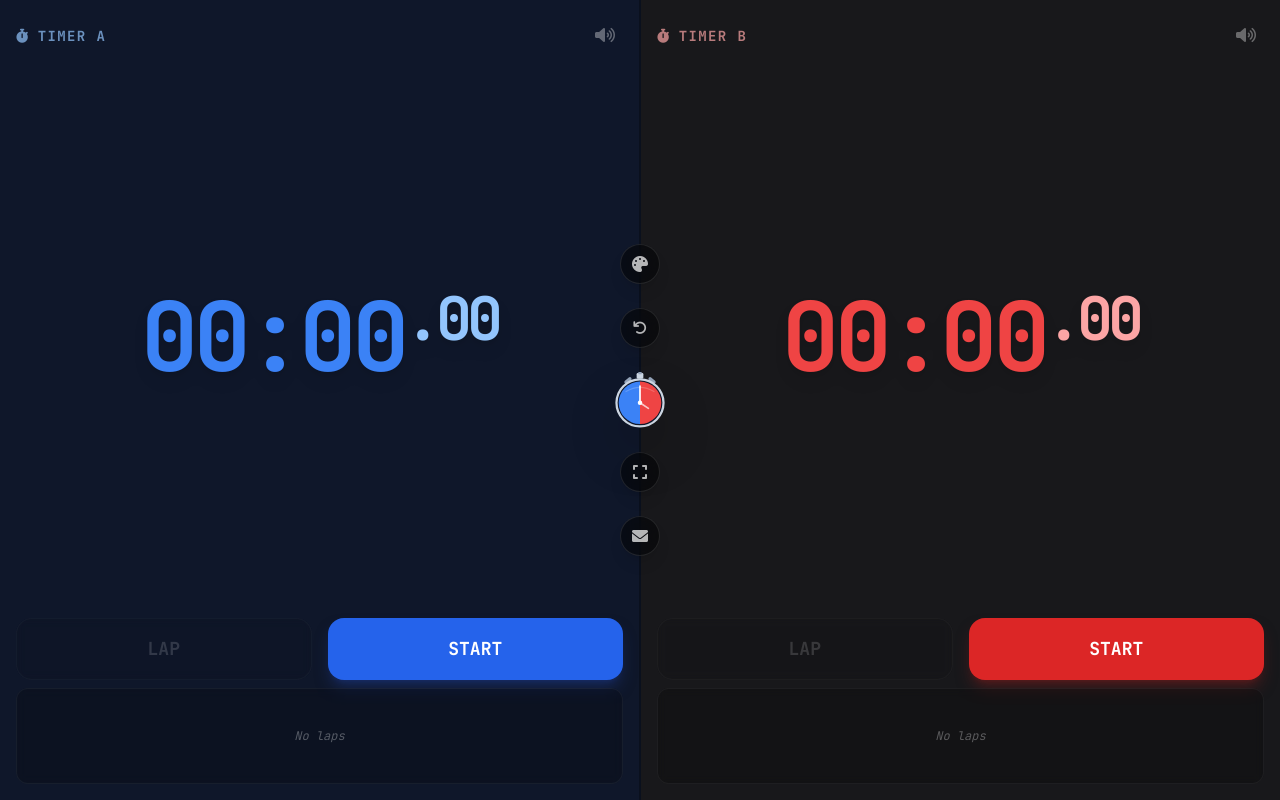
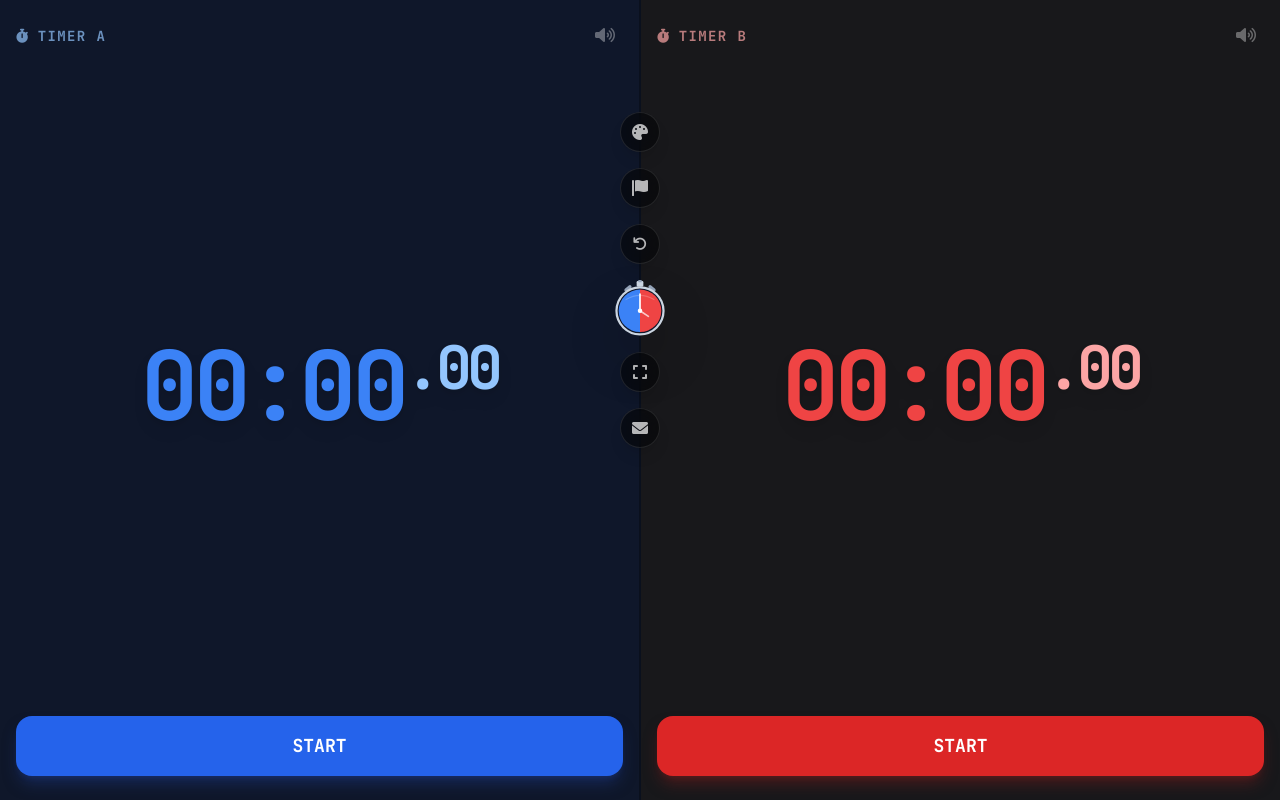
Before and after one commit to arunofhyd/DuoWatch, a plain HTML site: page index.html in a window 1280 px wide. Drawn offline with nearby package versions, Linux system fonts and the light colour scheme.

Commit message:
Update index.html

```diff
--- a/index.html
+++ b/index.html
@@ -46,20 +46,25 @@
 
         /* --- Menu Animation Styles --- */
 
-        /* Default Open State (Explicitly set for transition origin) */
-        #btn-theme, #btn-mail {
+        /* Default Open State */
+        #btn-theme, #btn-lap-toggle, #btn-mail {
             transform: translate(0, 0) scale(1);
             opacity: 1;
-            /* Bouncy spring effect for appearing */
             transition: all 0.6s cubic-bezier(0.34, 1.56, 0.64, 1);
         }
 
         /* Collapsed State (Items move INTO the logo) */
+
         /* Portrait (Horizontal Movement) */
         #control-bar.collapsed #btn-theme {
-            transform: translateX(320%) scale(0.1);
+            transform: translateX(450%) scale(0.1);
             opacity: 0;
-            transition: all 0.4s cubic-bezier(0.4, 0, 0.2, 1); /* Faster ease-in for hiding */
+            transition: all 0.4s cubic-bezier(0.4, 0, 0.2, 1);
+        }
+        #control-bar.collapsed #btn-lap-toggle {
+            transform: translateX(250%) scale(0.1);
+            opacity: 0;
+            transition: all 0.4s cubic-bezier(0.4, 0, 0.2, 1);
         }
         #control-bar.collapsed #btn-mail {
             transform: translateX(-320%) scale(0.1);
@@ -70,7 +75,10 @@
         /* Landscape (Vertical Movement) */
         @media (orientation: landscape) {
             #control-bar.collapsed #btn-theme {
-                transform: translateY(350%) scale(0.1);
+                transform: translateY(500%) scale(0.1);
+            }
+            #control-bar.collapsed #btn-lap-toggle {
+                transform: translateY(280%) scale(0.1);
             }
             #control-bar.collapsed #btn-mail {
                 transform: translateY(-350%) scale(0.1);
@@ -81,7 +89,6 @@
 <body class="bg-black h-screen w-screen overflow-hidden text-white no-select flex flex-col landscape:flex-row">
 
     <!-- STOPWATCH 1 (Left/Top) -->
-    <!-- Added border classes to separate the two timers visually at the intersection -->
     <div class="flex-1 relative flex flex-col justify-between p-4 transition-colors duration-300 cursor-pointer active:brightness-110 border-b-2 landscape:border-b-0 landscape:border-r-2 border-black/30" id="bg-1" onclick="sw1.handleBoxClick(event)">
         <!-- Header -->
         <div class="flex justify-between items-center opacity-70 pointer-events-none">
@@ -100,52 +107,57 @@
 
         <!-- Controls -->
         <div class="grid grid-cols-2 gap-4 mb-2">
-            <button id="btn-lap-1" onclick="sw1.lap()" disabled class="py-3 sm:py-4 rounded-2xl bg-black/20 text-white/50 font-bold text-lg backdrop-blur-sm transition-all disabled:opacity-30 disabled:cursor-not-allowed border border-white/10 pointer-events-auto z-10 hover:bg-black/40">
+            <!-- Lap button hidden by default -->
+            <button id="btn-lap-1" onclick="sw1.lap()" disabled class="hidden py-3 sm:py-4 rounded-2xl bg-black/20 text-white/50 font-bold text-lg backdrop-blur-sm transition-all disabled:opacity-30 disabled:cursor-not-allowed border border-white/10 pointer-events-auto z-10 hover:bg-black/40">
                 LAP
             </button>
-            <button id="btn-start-1" onclick="sw1.toggle()" class="py-3 sm:py-4 rounded-2xl font-bold text-lg shadow-lg active:scale-95 transition-all pointer-events-auto z-10 text-white">
+            <!-- Start button spans full width by default -->
+            <button id="btn-start-1" onclick="sw1.toggle()" class="col-span-2 py-3 sm:py-4 rounded-2xl font-bold text-lg shadow-lg active:scale-95 transition-all pointer-events-auto z-10 text-white">
                 START
             </button>
         </div>
 
-        <!-- Laps -->
-        <div class="h-20 landscape:h-24 bg-black/20 rounded-xl p-2 overflow-y-auto border border-white/5 pointer-events-auto z-10 backdrop-blur-sm" onclick="event.stopPropagation()">
-            <table class="w-full text-sm text-white/60">
+        <!-- Laps (Hidden by default) -->
+        <div id="laps-wrapper-1" class="hidden h-20 landscape:h-24 rounded-xl p-2 overflow-y-auto pointer-events-auto z-10 backdrop-blur-sm transition-colors duration-300" onclick="event.stopPropagation()">
+            <table class="w-full text-sm transition-colors duration-300">
                 <tbody id="laps-1" class="font-mono"></tbody>
             </table>
-            <div id="empty-laps-1" class="h-full flex items-center justify-center text-white/30 text-xs italic">No laps</div>
+            <div id="empty-laps-1" class="h-full flex items-center justify-center text-xs italic transition-colors duration-300">No laps</div>
         </div>
     </div>
 
     <!-- FLOATING CONTROL ICONS -->
-    <!-- Positioned absolutely in the center, removing the physical bar space -->
-    <!-- pointer-events-none on wrapper ensures clicks pass through gaps to timers -->
-    <div id="control-bar" class="absolute top-1/2 left-1/2 transform -translate-x-1/2 -translate-y-1/2 z-50
+    <div id="control-bar" class="absolute top-1/2 landscape:top-[35%] left-1/2 transform -translate-x-1/2 -translate-y-1/2 z-50
                 flex items-center justify-center pointer-events-none
-                flex-row space-x-4
-                landscape:flex-col landscape:space-x-0 landscape:space-y-6">
+                flex-row space-x-3
+                landscape:flex-col landscape:space-x-0 landscape:space-y-4">
 
-        <!-- 1. Color Picker (Collapsible) -->
+        <!-- 1. Color Picker -->
         <button id="btn-theme" onclick="cycleTheme()" class="w-10 h-10 flex items-center justify-center rounded-full bg-black/50 backdrop-blur-md text-white/70 hover:text-white hover:bg-black/70 transition-all pointer-events-auto relative z-0 shadow-lg border border-white/10" title="Change Theme">
             <i class="fas fa-palette"></i>
         </button>
 
-        <!-- 2. Reset (Static) -->
+        <!-- 2. Lap Mode Toggle (New) -->
+        <button id="btn-lap-toggle" onclick="toggleLapMode()" class="w-10 h-10 flex items-center justify-center rounded-full bg-black/50 backdrop-blur-md text-white/70 hover:text-white hover:bg-black/70 transition-all pointer-events-auto relative z-0 shadow-lg border border-white/10" title="Toggle Lap Mode">
+            <i class="fas fa-flag"></i>
+        </button>
+
+        <!-- 3. Reset -->
         <button onclick="resetAll()" class="w-10 h-10 flex items-center justify-center rounded-full bg-black/50 backdrop-blur-md text-white/70 hover:text-white transition-all hover:bg-black/70 pointer-events-auto relative z-10 shadow-lg border border-white/10" title="Reset All">
             <i class="fas fa-undo text-sm"></i>
         </button>
 
-        <!-- 3. Logo (Trigger) -->
-        <div onclick="toggleMenu()" class="w-14 h-14 hover:scale-110 active:scale-95 transition-transform duration-300 cursor-pointer relative z-20 pointer-events-auto drop-shadow-2xl" title="Toggle Menu">
+        <!-- 4. Logo (Trigger) -->
+        <div onclick="toggleMenu()" class="w-12 h-12 md:w-14 md:h-14 hover:scale-110 active:scale-95 transition-transform duration-300 cursor-pointer relative z-20 pointer-events-auto drop-shadow-2xl" title="Toggle Menu">
             <img src="logo.svg" alt="DuoWatch Logo" class="w-full h-full object-contain">
         </div>
 
-        <!-- 4. Fullscreen (Static) -->
+        <!-- 5. Fullscreen -->
         <button onclick="toggleFullscreen()" id="btn-fullscreen" class="w-10 h-10 flex items-center justify-center rounded-full bg-black/50 backdrop-blur-md text-white/70 hover:text-white transition-all hover:bg-black/70 pointer-events-auto relative z-10 shadow-lg border border-white/10" title="Toggle Fullscreen">
             <i class="fas fa-expand"></i>
         </button>
 
-        <!-- 5. Mail (Collapsible) -->
+        <!-- 6. Mail -->
         <a id="btn-mail" href="mailto:arunthomas04042001@gmail.com" class="w-10 h-10 flex items-center justify-center rounded-full bg-black/50 backdrop-blur-md text-white/70 hover:text-white hover:bg-black/70 pointer-events-auto relative z-0 shadow-lg border border-white/10" title="Contact Developer">
             <i class="fas fa-envelope"></i>
         </a>
@@ -170,20 +182,22 @@
 
         <!-- Controls -->
         <div class="grid grid-cols-2 gap-4 mb-2">
-            <button id="btn-lap-2" onclick="sw2.lap()" disabled class="py-3 sm:py-4 rounded-2xl bg-black/20 text-white/50 font-bold text-lg backdrop-blur-sm transition-all disabled:opacity-30 disabled:cursor-not-allowed border border-white/10 pointer-events-auto z-10 hover:bg-black/40">
+            <!-- Lap button hidden by default -->
+            <button id="btn-lap-2" onclick="sw2.lap()" disabled class="hidden py-3 sm:py-4 rounded-2xl bg-black/20 text-white/50 font-bold text-lg backdrop-blur-sm transition-all disabled:opacity-30 disabled:cursor-not-allowed border border-white/10 pointer-events-auto z-10 hover:bg-black/40">
                 LAP
             </button>
-            <button id="btn-start-2" onclick="sw2.toggle()" class="py-3 sm:py-4 rounded-2xl font-bold text-lg shadow-lg active:scale-95 transition-all pointer-events-auto z-10 text-white">
+            <!-- Start button spans full width by default -->
+            <button id="btn-start-2" onclick="sw2.toggle()" class="col-span-2 py-3 sm:py-4 rounded-2xl font-bold text-lg shadow-lg active:scale-95 transition-all pointer-events-auto z-10 text-white">
                 START
             </button>
         </div>
 
-        <!-- Laps -->
-        <div class="h-20 landscape:h-24 bg-black/20 rounded-xl p-2 overflow-y-auto border border-white/5 pointer-events-auto z-10 backdrop-blur-sm" onclick="event.stopPropagation()">
-            <table class="w-full text-sm text-white/60">
+        <!-- Laps (Hidden by default) -->
+        <div id="laps-wrapper-2" class="hidden h-20 landscape:h-24 rounded-xl p-2 overflow-y-auto pointer-events-auto z-10 backdrop-blur-sm transition-colors duration-300" onclick="event.stopPropagation()">
+            <table class="w-full text-sm transition-colors duration-300">
                 <tbody id="laps-2" class="font-mono"></tbody>
             </table>
-            <div id="empty-laps-2" class="h-full flex items-center justify-center text-white/30 text-xs italic">No laps</div>
+            <div id="empty-laps-2" class="h-full flex items-center justify-center text-xs italic transition-colors duration-300">No laps</div>
         </div>
     </div>
 
@@ -192,37 +206,38 @@
         const themes = [
             { // 1. Default: Blue vs Red
                 id: 0,
-                t1: { text: 'text-blue-500', sub: 'text-blue-300', bgOff: 'bg-slate-900', bgOn: 'bg-slate-800', btn: 'bg-blue-600', shadow: 'shadow-blue-900/50' },
-                t2: { text: 'text-red-500', sub: 'text-red-300', bgOff: 'bg-zinc-900', bgOn: 'bg-zinc-800', btn: 'bg-red-600', shadow: 'shadow-red-900/50' }
+                t1: { text: 'text-blue-500', sub: 'text-blue-300', bgOff: 'bg-slate-900', bgOn: 'bg-slate-800', btn: 'bg-blue-600', shadow: 'shadow-blue-900/50', lapsBg: 'bg-black/20', lapsBorder: 'border-white/5', lapsText: 'text-white/60', lapsEmpty: 'text-white/30', lapsRow: 'hover:bg-white/5 border-white/5', lapsTextHigh: 'text-white' },
+                t2: { text: 'text-red-500', sub: 'text-red-300', bgOff: 'bg-zinc-900', bgOn: 'bg-zinc-800', btn: 'bg-red-600', shadow: 'shadow-red-900/50', lapsBg: 'bg-black/20', lapsBorder: 'border-white/5', lapsText: 'text-white/60', lapsEmpty: 'text-white/30', lapsRow: 'hover:bg-white/5 border-white/5', lapsTextHigh: 'text-white' }
             },
             { // 2. Neon: Green vs Purple
                 id: 1,
-                t1: { text: 'text-emerald-500', sub: 'text-emerald-300', bgOff: 'bg-neutral-900', bgOn: 'bg-neutral-800', btn: 'bg-emerald-600', shadow: 'shadow-emerald-900/50' },
-                t2: { text: 'text-purple-500', sub: 'text-purple-300', bgOff: 'bg-stone-900', bgOn: 'bg-stone-800', btn: 'bg-purple-600', shadow: 'shadow-purple-900/50' }
+                t1: { text: 'text-emerald-500', sub: 'text-emerald-300', bgOff: 'bg-neutral-900', bgOn: 'bg-neutral-800', btn: 'bg-emerald-600', shadow: 'shadow-emerald-900/50', lapsBg: 'bg-black/20', lapsBorder: 'border-white/5', lapsText: 'text-white/60', lapsEmpty: 'text-white/30', lapsRow: 'hover:bg-white/5 border-white/5', lapsTextHigh: 'text-white' },
+                t2: { text: 'text-purple-500', sub: 'text-purple-300', bgOff: 'bg-stone-900', bgOn: 'bg-stone-800', btn: 'bg-purple-600', shadow: 'shadow-purple-900/50', lapsBg: 'bg-black/20', lapsBorder: 'border-white/5', lapsText: 'text-white/60', lapsEmpty: 'text-white/30', lapsRow: 'hover:bg-white/5 border-white/5', lapsTextHigh: 'text-white' }
             },
             { // 3. Solar: Orange vs Cyan
                 id: 2,
-                t1: { text: 'text-orange-500', sub: 'text-orange-300', bgOff: 'bg-gray-900', bgOn: 'bg-gray-800', btn: 'bg-orange-600', shadow: 'shadow-orange-900/50' },
-                t2: { text: 'text-cyan-500', sub: 'text-cyan-300', bgOff: 'bg-slate-950', bgOn: 'bg-slate-900', btn: 'bg-cyan-600', shadow: 'shadow-cyan-900/50' }
+                t1: { text: 'text-orange-500', sub: 'text-orange-300', bgOff: 'bg-gray-900', bgOn: 'bg-gray-800', btn: 'bg-orange-600', shadow: 'shadow-orange-900/50', lapsBg: 'bg-black/20', lapsBorder: 'border-white/5', lapsText: 'text-white/60', lapsEmpty: 'text-white/30', lapsRow: 'hover:bg-white/5 border-white/5', lapsTextHigh: 'text-white' },
+                t2: { text: 'text-cyan-500', sub: 'text-cyan-300', bgOff: 'bg-slate-950', bgOn: 'bg-slate-900', btn: 'bg-cyan-600', shadow: 'shadow-cyan-900/50', lapsBg: 'bg-black/20', lapsBorder: 'border-white/5', lapsText: 'text-white/60', lapsEmpty: 'text-white/30', lapsRow: 'hover:bg-white/5 border-white/5', lapsTextHigh: 'text-white' }
             },
-            { // 4. Chess (Monochrome): White vs Silver
+            { // 4. Chess (Panda): Black vs White
                 id: 3,
-                t1: { text: 'text-white', sub: 'text-gray-400', bgOff: 'bg-neutral-950', bgOn: 'bg-neutral-900', btn: 'bg-neutral-700', shadow: 'shadow-neutral-900/50' },
-                t2: { text: 'text-gray-300', sub: 'text-gray-500', bgOff: 'bg-zinc-900', bgOn: 'bg-zinc-800', btn: 'bg-zinc-700', shadow: 'shadow-zinc-900/50' }
+                t1: { text: 'text-white', sub: 'text-gray-400', bgOff: 'bg-black', bgOn: 'bg-neutral-900', btn: 'bg-neutral-800', shadow: 'shadow-neutral-900/50', lapsBg: 'bg-white/10', lapsBorder: 'border-white/10', lapsText: 'text-white/60', lapsEmpty: 'text-white/30', lapsRow: 'hover:bg-white/5 border-white/5', lapsTextHigh: 'text-white' },
+                t2: { text: 'text-black', sub: 'text-gray-500', bgOff: 'bg-white', bgOn: 'bg-gray-100', btn: 'bg-black', shadow: 'shadow-xl', lapsBg: 'bg-black/5', lapsBorder: 'border-black/10', lapsText: 'text-black/60', lapsEmpty: 'text-black/30', lapsRow: 'hover:bg-black/5 border-black/5', lapsTextHigh: 'text-black' }
             },
             { // 5. Miami: Pink vs Teal
                 id: 4,
-                t1: { text: 'text-pink-500', sub: 'text-pink-300', bgOff: 'bg-pink-950/20', bgOn: 'bg-pink-900/40', btn: 'bg-pink-600', shadow: 'shadow-pink-900/50' },
-                t2: { text: 'text-teal-400', sub: 'text-teal-200', bgOff: 'bg-teal-950/20', bgOn: 'bg-teal-900/40', btn: 'bg-teal-600', shadow: 'shadow-teal-900/50' }
+                t1: { text: 'text-pink-500', sub: 'text-pink-300', bgOff: 'bg-pink-950/20', bgOn: 'bg-pink-900/40', btn: 'bg-pink-600', shadow: 'shadow-pink-900/50', lapsBg: 'bg-black/20', lapsBorder: 'border-white/5', lapsText: 'text-white/60', lapsEmpty: 'text-white/30', lapsRow: 'hover:bg-white/5 border-white/5', lapsTextHigh: 'text-white' },
+                t2: { text: 'text-teal-400', sub: 'text-teal-200', bgOff: 'bg-teal-950/20', bgOn: 'bg-teal-900/40', btn: 'bg-teal-600', shadow: 'shadow-teal-900/50', lapsBg: 'bg-black/20', lapsBorder: 'border-white/5', lapsText: 'text-white/60', lapsEmpty: 'text-white/30', lapsRow: 'hover:bg-white/5 border-white/5', lapsTextHigh: 'text-white' }
             },
             { // 6. Forest: Amber vs Emerald
                 id: 5,
-                t1: { text: 'text-amber-500', sub: 'text-amber-300', bgOff: 'bg-stone-950', bgOn: 'bg-stone-900', btn: 'bg-amber-600', shadow: 'shadow-amber-900/50' },
-                t2: { text: 'text-lime-500', sub: 'text-lime-300', bgOff: 'bg-green-950', bgOn: 'bg-green-900', btn: 'bg-lime-600', shadow: 'shadow-lime-900/50' }
+                t1: { text: 'text-amber-500', sub: 'text-amber-300', bgOff: 'bg-stone-950', bgOn: 'bg-stone-900', btn: 'bg-amber-600', shadow: 'shadow-amber-900/50', lapsBg: 'bg-black/20', lapsBorder: 'border-white/5', lapsText: 'text-white/60', lapsEmpty: 'text-white/30', lapsRow: 'hover:bg-white/5 border-white/5', lapsTextHigh: 'text-white' },
+                t2: { text: 'text-lime-500', sub: 'text-lime-300', bgOff: 'bg-green-950', bgOn: 'bg-green-900', btn: 'bg-lime-600', shadow: 'shadow-lime-900/50', lapsBg: 'bg-black/20', lapsBorder: 'border-white/5', lapsText: 'text-white/60', lapsEmpty: 'text-white/30', lapsRow: 'hover:bg-white/5 border-white/5', lapsTextHigh: 'text-white' }
             }
         ];
 
         let currentThemeIndex = 0;
+        let isLapMode = false;
 
         class Stopwatch {
             constructor(id) {
@@ -243,6 +258,8 @@
                 this.muteIcon = document.getElementById(`icon-mute-${id}`);
                 this.bg = document.getElementById(`bg-${id}`);
                 this.label = document.getElementById(`label-${id}`);
+                this.lapsWrapper = document.getElementById(`laps-wrapper-${id}`);
+                this.lapsTable = this.lapsContainer.parentElement;
 
                 // Initialize with default theme
                 this.applyTheme(themes[0]);
@@ -257,7 +274,6 @@
                 const config = this.id === 1 ? theme.t1 : theme.t2;
 
                 // Reset BG classes
-                // Added border class for bg-1 to maintain separation
                 const borderClass = this.id === 1 ? 'border-b-2 landscape:border-b-0 landscape:border-r-2 border-black/30' : '';
                 this.bg.className = `flex-1 relative flex flex-col justify-between p-4 transition-colors duration-300 cursor-pointer active:brightness-110 ${borderClass} ${this.isRunning ? config.bgOn : config.bgOff}`;
 
@@ -265,18 +281,24 @@
                 this.displayEl.className = `text-6xl sm:text-7xl md:text-8xl font-bold tracking-tighter tabular-nums drop-shadow-lg transition-colors duration-300 ${config.text}`;
                 this.label.className = `font-bold uppercase tracking-widest text-sm ${config.sub}`;
 
+                // Update Lap Container Visuals
+                this.lapsWrapper.className = `h-20 landscape:h-24 rounded-xl p-2 overflow-y-auto pointer-events-auto z-10 backdrop-blur-sm transition-colors duration-300 ${config.lapsBg} ${config.lapsBorder} ${isLapMode ? 'block' : 'hidden'}`;
+                this.lapsTable.className = `w-full text-sm transition-colors duration-300 ${config.lapsText}`;
+                this.emptyMsg.className = `h-full flex items-center justify-center text-xs italic transition-colors duration-300 ${config.lapsEmpty}`;
+
                 // Update Button if not running (if running, it's red)
                 if (!this.isRunning) {
                     this.updateStartButtonVisuals(config.btn, config.shadow, 'text-white');
                 }
 
-                // Force display update to refresh inner HTML span color
                 this.updateDisplay();
+                this.renderLaps();
             }
 
             updateStartButtonVisuals(bgClass, shadowClass, textClass) {
-                // Clear old color classes
-                this.startBtn.className = `py-3 sm:py-4 rounded-2xl font-bold text-lg shadow-lg active:scale-95 transition-all pointer-events-auto z-10 ${bgClass} ${shadowClass} ${textClass}`;
+                // Ensure correct span class is maintained based on lap mode
+                const spanClass = isLapMode ? '' : 'col-span-2';
+                this.startBtn.className = `${spanClass} py-3 sm:py-4 rounded-2xl font-bold text-lg shadow-lg active:scale-95 transition-all pointer-events-auto z-10 ${bgClass} ${shadowClass} ${textClass}`;
             }
 
             handleBoxClick(e) {
@@ -322,8 +344,10 @@
                 this.startBtn.textContent = "STOP";
                 this.updateStartButtonVisuals('bg-red-500', 'shadow-red-900/50', 'text-white');
 
+                if (isLapMode) {
                     this.lapBtn.textContent = "LAP";
                     this.lapBtn.disabled = false;
+                }
 
                 this.bg.classList.remove(config.bgOff);
                 this.bg.classList.add(config.bgOn);
@@ -343,8 +367,10 @@
                 this.startBtn.textContent = "RESUME";
                 this.updateStartButtonVisuals('bg-green-600', 'shadow-green-900/50', 'text-white');
 
+                if (isLapMode) {
                     this.lapBtn.textContent = "RESET";
                     this.lapBtn.disabled = false;
+                }
 
                 this.bg.classList.remove(config.bgOn);
                 this.bg.classList.add(config.bgOff);
@@ -361,8 +387,10 @@
 
                 const config = this.getThemeConfig();
 
+                if (isLapMode) {
                     this.lapBtn.textContent = "LAP";
                     this.lapBtn.disabled = true;
+                }
 
                 this.startBtn.textContent = "START";
                 this.updateStartButtonVisuals(config.btn, config.shadow, 'text-white');
@@ -383,7 +411,9 @@
             }
 
             renderLaps() {
+                const config = this.getThemeConfig();
                 this.lapsContainer.innerHTML = '';
+
                 if (this.laps.length === 0) {
                     this.emptyMsg.style.display = 'flex';
                 } else {
@@ -391,7 +421,7 @@
                     this.laps.forEach((lapTime, index) => {
                         const lapNum = this.laps.length - index;
                         const row = document.createElement('tr');
-                        row.className = "hover:bg-white/5 transition-colors border-b border-white/5 last:border-0";
+                        row.className = `transition-colors border-b last:border-0 ${config.lapsRow}`;
 
                         let splitTime = lapTime;
                         if (index < this.laps.length - 1) {
@@ -400,7 +430,7 @@
 
                         row.innerHTML = `
                             <td class="pl-2 py-1">#${lapNum}</td>
-                            <td class="text-right pr-2 py-1 font-bold ${index === 0 ? 'text-white' : ''}">
+                            <td class="text-right pr-2 py-1 font-bold ${index === 0 ? config.lapsTextHigh : ''}">
                                 ${this.formatTimePlain(lapTime)}
                                 <div class="text-[10px] opacity-50 font-normal">+${this.formatTimePlain(splitTime)}</div>
                             </td>
@@ -475,10 +505,45 @@
             sw1.applyTheme(newTheme);
             sw2.applyTheme(newTheme);
 
-            // Visual feedback on the button
             const icon = document.querySelector('button[title="Change Theme"] i');
             icon.style.transform = "rotate(180deg)";
             setTimeout(() => icon.style.transform = "rotate(0deg)", 300);
+        }
+
+        function toggleLapMode() {
+            isLapMode = !isLapMode;
+
+            // Visual Toggle for button
+            const btn = document.getElementById('btn-lap-toggle');
+            if (isLapMode) {
+                btn.classList.add('bg-white', 'text-black');
+                btn.classList.remove('bg-black/50', 'text-white/70');
+            } else {
+                btn.classList.remove('bg-white', 'text-black');
+                btn.classList.add('bg-black/50', 'text-white/70');
+            }
+
+            // Update UI for both stopwatches
+            [sw1, sw2].forEach(sw => {
+                if (isLapMode) {
+                    // Enable Lap Mode
+                    sw.lapBtn.classList.remove('hidden');
+                    sw.lapsWrapper.classList.remove('hidden');
+                    sw.updateStartButtonVisuals(); // Will remove col-span-2
+                    if (!sw.isRunning && sw.elapsedTime > 0) {
+                        sw.lapBtn.textContent = 'RESET';
+                        sw.lapBtn.disabled = false;
+                    } else if (sw.isRunning) {
+                         sw.lapBtn.textContent = 'LAP';
+                         sw.lapBtn.disabled = false;
+                    }
+                } else {
+                    // Disable Lap Mode
+                    sw.lapBtn.classList.add('hidden');
+                    sw.lapsWrapper.classList.add('hidden');
+                    sw.updateStartButtonVisuals(); // Will add col-span-2
+                }
+            });
         }
 
         function toggleFullscreen() {
```
Lines whose indentation alone changed are shown as unchanged.
